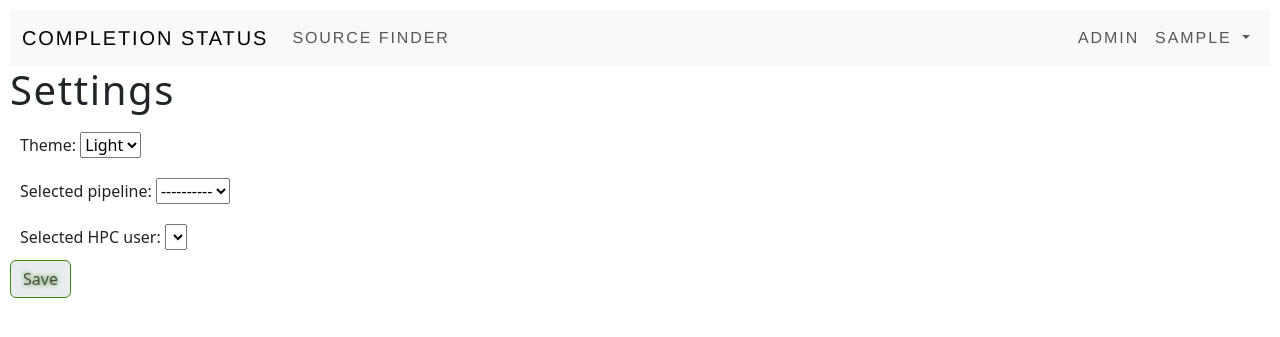
After one commit to robotopia/MWA-Galactic-Plane-Monitoring, a Django app: page /processing/session_settings in a window 1280 px wide. The commit adds this page. Shown: the top 337 px of the page. Run offline with Django 4.2, Linux system fonts and the light colour scheme; the visitor is signed in with stand-in values (Sample User, id 1); data comes from the database, SQL or seed files in the repository; data that the repository does not hold is empty.

Commit message:
Added a basic user session settings page

```diff
--- a/db/processing/models.py
+++ b/db/processing/models.py
@@ -401,9 +401,16 @@ class TaskClusterSetting(models.Model):
 
 
 class UserSessionSetting(models.Model):
-    user = models.ForeignKey(User, models.CASCADE, related_name="session_settings")
+
+    SITE_THEMES = [
+        ('l', 'Light'),
+        ('d', 'Dark'),
+    ]
+
+    user = models.OneToOneField(User, models.CASCADE, related_name="session_settings")
     selected_pipeline = models.CharField(max_length=31, blank=True, null=True)
     selected_hpc_user = models.ForeignKey("HpcUser", models.SET_NULL, blank=True, null=True, related_name="session_settings")
+    site_theme = models.CharField(max_length=1, choices=SITE_THEMES, default='l', help_text="Choice of light or dark theme for the website")
 
     def __str__(self) -> str:
         return f"Session settings for {self.user}"
--- a/db/processing/templates/processing/main.html
+++ b/db/processing/templates/processing/main.html
@@ -12,7 +12,7 @@
     </head>
     <body>
         {% block navbar %}
-        <nav class="navbar navbar-expand-lg navbar-{% if request.user.setting %}{{ request.user.setting.get_site_theme_display|lower|default_if_none:'light' }}{% else %}light{% endif %} bg-{% if request.user.setting %}{{ request.user.setting.get_site_theme_display|lower|default_if_none:'light' }}{% else %}light{% endif %}">
+        <nav class="navbar navbar-expand-lg navbar-{% if request.user.session_settings %}{{ request.user.session_settings.get_site_theme_display|lower|default_if_none:'light' }}{% else %}light{% endif %} bg-{% if request.user.session_settings %}{{ request.user.session_settings.get_site_theme_display|lower|default_if_none:'light' }}{% else %}light{% endif %}">
             <div class="container-fluid">
                 <button class="navbar-toggler" type="button" data-bs-toggle="collapse" data-bs-target="#navbarMainMenu" aria-controls="navbarMainMenu" aria-expanded="false" aria-label="Toggle navigation">
                     <span class="navbar-toggler-icon"></span>
@@ -45,9 +45,9 @@
                             <a class="nav-link dropdown-toggle" href="#" role="button" data-bs-toggle="dropdown" aria-expanded="false">
                                 {{ user }}
                             </a>
-                            <ul class="dropdown-menu dropdown-menu-{% if request.user.setting %}{{ request.user.setting.get_site_theme_display|lower|default_if_none:'light' }}{% else %}light{% endif %} dropdown-menu-end">
+                            <ul class="dropdown-menu dropdown-menu-{% if request.user.session_settings %}{{ request.user.session_settings.get_site_theme_display|lower|default_if_none:'light' }}{% else %}light{% endif %} dropdown-menu-end">
                                 <li><a class="dropdown-item" href="{% url 'password_change' %}">Change password</a></li>
-                                <!--<li><a class="dropdown-item" href="{% url 'source_finder' %}">Settings</a></li>-->
+                                <li><a class="dropdown-item" href="{% url 'user_session_settings' %}">Settings</a></li>
                                 <li><hr class="dropdown-divider"></li>
                                 <li>
                                     <form method="post" action="{% url 'logout' %}">
--- /dev/null
+++ b/db/processing/templates/processing/user_settings.html
@@ -0,0 +1,42 @@
+{% extends 'processing/main.html' %}
+
+{% load static %}
+
+{% block body %}
+
+<h1>Settings</h1>
+
+<form method="post">
+  {% csrf_token %}
+  <div style="padding: 10px;">
+    <label for="site-theme">Theme:</label>
+    <select id="site_theme" name='site_theme'>
+      {% for site_theme in request.user.session_settings.SITE_THEMES %}
+      <option value='{{ site_theme.0 }}' {% if request.user.session_settings.site_theme == site_theme.0 %}selected{% endif %}>{{ site_theme.1 }}</option>
+      {% endfor %}
+    </select>
+  </div>
+
+  <div style="padding: 10px;">
+    <label for="pipelines">Selected pipeline:</label>
+    <select id="pipelines" name="selected_pipeline">
+      <option value=''>----------</option>
+      {% for pipeline in pipelines %}
+      <option value='{{ pipeline }}' {% if request.user.session_settings.selected_pipeline == pipeline %}selected{% endif %}>{{ pipeline }}</option>
+      {% endfor %}
+    </select>
+  </div>
+
+  <div style="padding: 10px;">
+    <label for="hpc_users">Selected HPC user:</label>
+    <select id="hpc_users" name="selected_hpc_user">
+      {% for hpc_user in request.user.hpc_users.all %}
+      <option value='{{ hpc_user.pk }}' {% if request.user.session_settings.selected_hpc_user == hpc_user %}selected{% endif %}>{{ hpc_user.name }}</option>
+      {% endfor %}
+    </select>
+  </div>
+
+  <input type="submit" class="btn btn-primary" name="action" value="Save"/>
+</form>
+
+{% endblock %}
--- a/db/processing/urls.py
+++ b/db/processing/urls.py
@@ -4,6 +4,7 @@ from . import views
 
 urlpatterns = [
     re_path(r'^(?P<pipeline>\w+)/(?P<epoch>[EB]poch[0-9]+)/(?P<hpc_username>\w+)$', views.EpochOverviewView, name="epoch_overview"),
+    re_path(r'^session_settings$', views.userSessionSettings, name="user_session_settings"),
     re_path(r'^overview$', views.EpochsView, name="epochs"),
     re_path(r'^set_epoch_cal/(?P<pipeline>\w+)/(?P<epoch>[EB]poch[0-9]+)/(?P<user>\w+)$', views.setEpochCal, name="set_epoch_cal"),
     re_path(r'^source_finder$', views.sourceFinder, name="source_finder"),
--- a/db/processing/views.py
+++ b/db/processing/views.py
@@ -62,14 +62,14 @@ def EpochsView(request):
         session_settings = models.UserSessionSetting(user=request.user)
         session_settings.save()
 
-    # UP TO HERE!!!!!!!!
+    while not session_settings.selected_hpc_user or not session_settings.selected_pipeline:
+        response = redirect('user_session_settings')
+        session_settings = request.user.session_settings.first()
 
-    # TODO: FIX ME so that this view doesn't require a pipeline or a "user" (i.e. hpc_user name)
-    # Check that the logged in (Django) user is allowed access to the specified hpc_user
-    if not request.user.hpc_users.filter(name=user):
-        return HttpResponse('Unauthorized access', status=401)
-
-    epoch_completions = models.EpochCompletion.objects.filter(pipeline=pipeline, user=user)
+    epoch_completions = models.EpochCompletion.objects.filter(
+        pipeline=session_settings.pipeline,
+        hpc_username=session_settings.selected_hpc_user.name
+    )
     partially_complete_epochs = {e.epoch: e.completed/e.total*100 for e in epoch_completions}
     all_epochs = [e['epoch'] for e in models.Epoch.objects.all().order_by('epoch').values('epoch').distinct()]
     completion_data = {e: partially_complete_epochs[e] if e in partially_complete_epochs else 0.0 for e in all_epochs}
@@ -248,3 +248,39 @@ def backupView(request, epoch):
     }
 
     return render(request, 'processing/backups.html', context)
+
+
+@login_required
+def userSessionSettings(request):
+
+    # Create a UserSetting for this user if needed
+    if not hasattr(request.user, 'session_settings'):
+        session_settings = models.UserSessionSetting(user=request.user)
+        session_settings.save()
+
+    pipelines = sorted(list(
+        {pipeline_step.pipeline for pipeline_step in models.PipelineStep.objects.all()}
+    ))
+
+    if request.method == 'POST':
+        try:
+            selected_hpc_user = models.HpcUser.objects.get(pk=request.POST.get('selected_hpc_user'))
+            request.user.session_settings.selected_hpc_user = selected_hpc_user
+        except:
+            pass
+        request.user.session_settings.site_theme = request.POST.get('site_theme')
+        request.user.session_settings.selected_pipeline = request.POST.get('selected_pipeline')
+        request.user.session_settings.save()
+
+        '''
+        if request.POST.get('action') == 'Generate new API token':
+            try:
+                Token.objects.filter(user=request.user).delete()
+            except:
+                pass
+            Token.objects.create(user=request.user)
+        '''
+
+    #token = Token.objects.filter(user=request.user).first()
+
+    return render(request, 'processing/user_settings.html', {'pipelines': pipelines})
```
